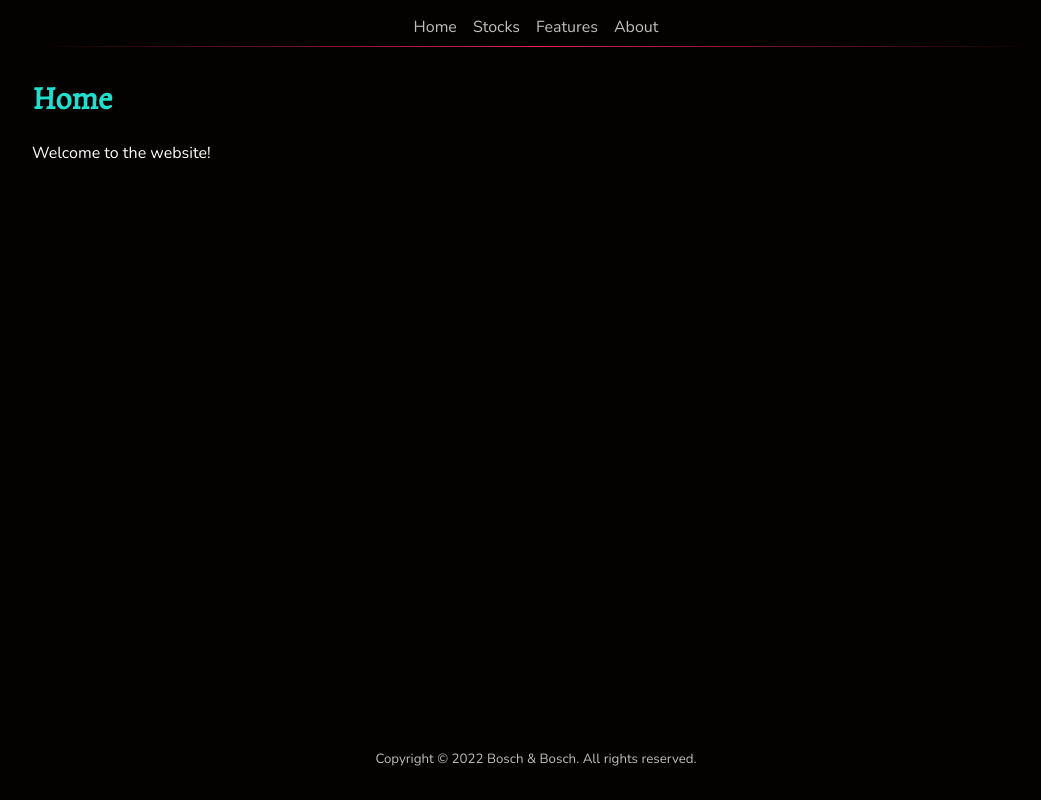
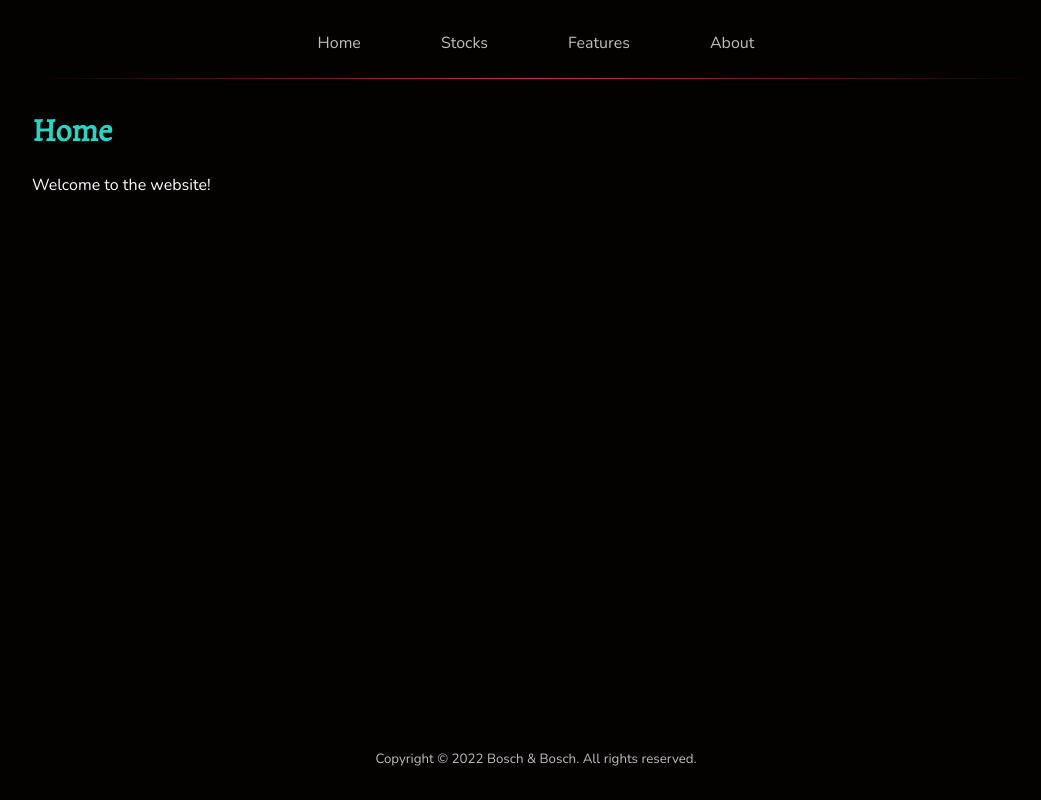
Before and after one commit to JoelBosch90/stocks-in-motion, a Next.js app in the folder client/: page / in a window 1280 px wide. Shown: the whole page, without its empty margins (104-1145 px from the left). Built offline with nearby package versions, Linux system fonts and the light colour scheme.

Commit message:
A little less saturation is easier on the eyes

```diff
--- a/client/components/layout/header.module.scss
+++ b/client/components/layout/header.module.scss
@@ -15,7 +15,7 @@
     justify-content: center;
 
     // Make sure that our navigation elements have some space to breathe.
-    padding: 0 1rem;
-    gap: 1rem;
+    padding: 1rem;
+    gap: 5em;
   }
 }
--- a/client/styles/properties/colors.scss
+++ b/client/styles/properties/colors.scss
@@ -4,7 +4,7 @@
 :root
 {
   // Set a common saturation. This makes sure that all colors fit together well.
-  --saturation: 75%;
+  --saturation: 65%;
 
   // Set a common lightness. We can use this for the regular colors to make sure
   // they fit well together. We should only deviate for white and black.
```
Also changed, not shown: 2 other files (tests, documents, lock files or other folders).
